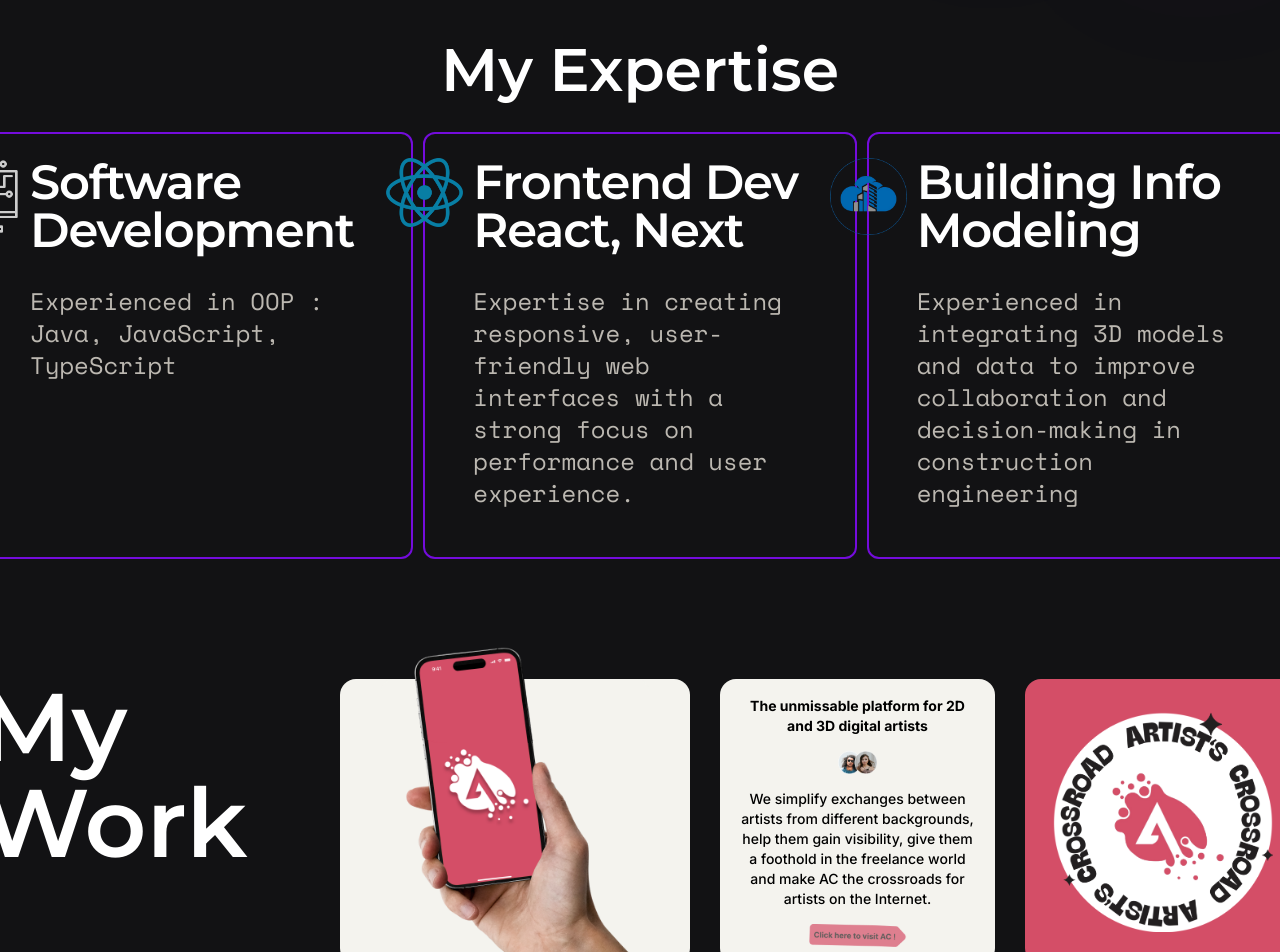
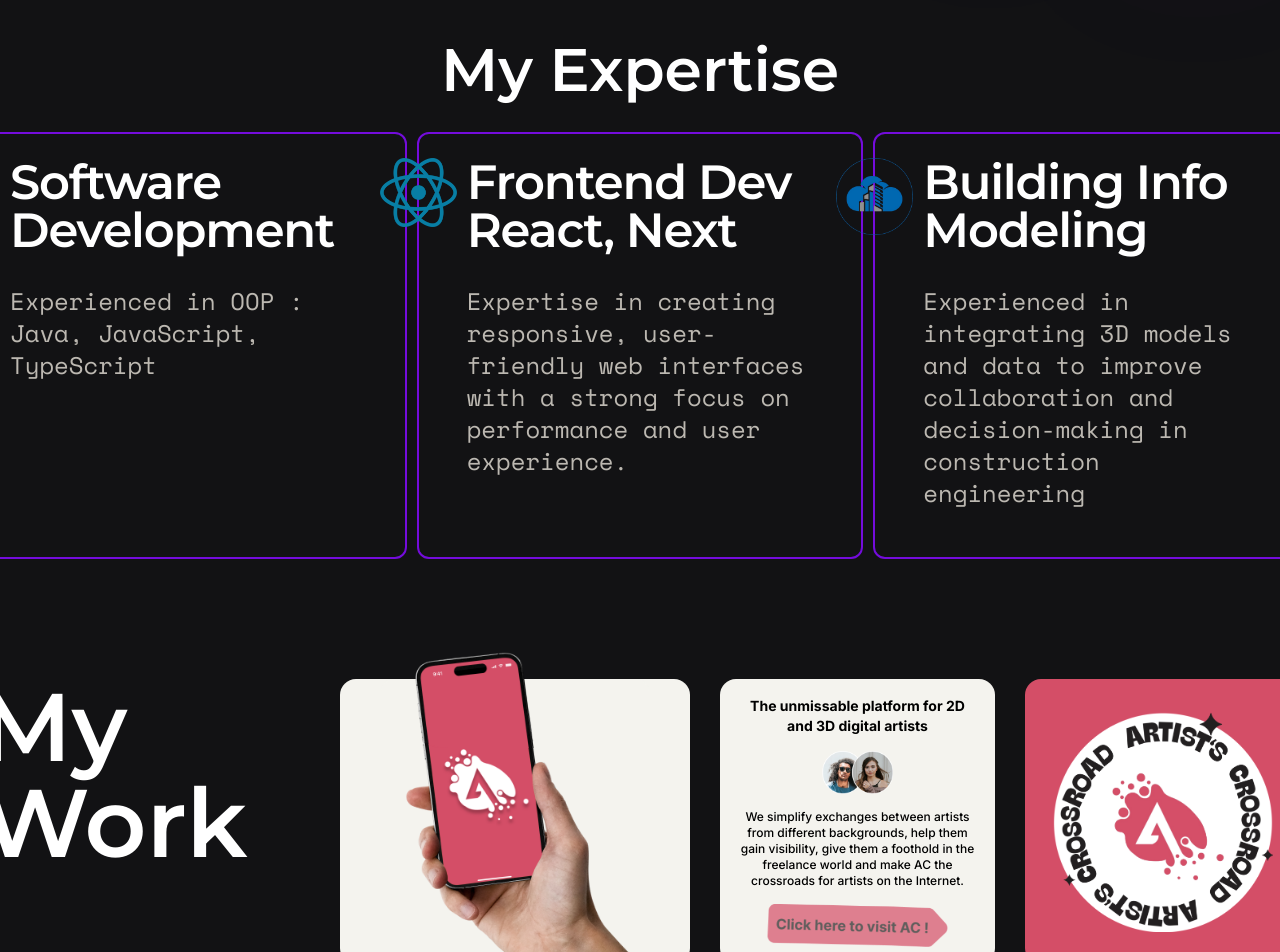
Before and after one commit to romaincochonnat/myPortfolio-frontend, a Next.js app: page / in a window 1280 px wide. Shown: the part 820-1772 px from the top of the page. Built offline with nearby package versions, Linux system fonts and the light colour scheme.

Commit message:
fixing dimensions for responsive mobile version

```diff
--- a/src/app/components/Expertise.tsx
+++ b/src/app/components/Expertise.tsx
@@ -7,7 +7,7 @@ export const Expertise: FC = () => {
     <section
       id="expertise"
       aria-labelledby="expertise-heading"
-      className="flex flex-col gap-[32px] p-[60px] items-center w-full lg:w-full overflow-x-scroll lg:overflow-x-auto"
+      className="flex flex-col gap-[32px] py-[60px] items-center w-full lg:w-full  font-main text-lg lg:text-2xl"
     >
       <h2
         id="expertise-heading"
@@ -15,12 +15,13 @@ export const Expertise: FC = () => {
       >
         My Expertise
       </h2>
-      <div className=" flex gap-[10px] w-[1100px] lg:w-full items-stretch text-white ">
-        <article className="relative w-1/3  flex flex-col gap-[31px] px-[48px] pt-[24px] pb-[48px] border-2 rounded-xl border-accent">
-          <h3 className="font-title font-semibold text-5xl  tracking-tight">
+      <div className="w-full self-start lg:self-auto overflow-x-scroll lg:overflow-x-auto">
+        <div className="flex px-10 gap-[10px] w-[1100px] lg:w-full items-stretch text-white ">
+          <article className="relative w-1/3  flex flex-col gap-[31px] lg:px-[48px] pr-[24px] pl-[48px] pt-[24px] pb-[24px] lg:pb-[48px] border-2 rounded-xl border-accent">
+            <h3 className="font-title font-semibold text-3xl lg:text-5xl  tracking-tight">
               Software Development
             </h3>
-          <p className="font-main font- text-2xl  text-[#BCB8B1]">
+            <p className="text-[#BCB8B1]">
               Experienced in OOP : Java, JavaScript, TypeScript
             </p>
             <div className="absolute top-[24px] left-[-39px]">
@@ -33,13 +34,13 @@ export const Expertise: FC = () => {
             </div>
           </article>
 
-        <article className="relative w-1/3  flex flex-col gap-[31px] px-[48px] pt-[24px] pb-[48px] border-2 rounded-xl border-accent">
-          <h3 className="font-title font-semibold text-5xl tracking-tight">
+          <article className="relative w-1/3  flex flex-col gap-[31px] lg:px-[48px] pr-[24px] pl-[48px] pt-[24px] pb-[24px] lg:pb-[48px] border-2 rounded-xl border-accent">
+            <h3 className="font-title font-semibold text-3xl lg:text-5xl tracking-tight">
               Frontend Dev React, Next
             </h3>
-          <p className="font-main font- text-2xl text-[#BCB8B1]">
-            Expertise in creating responsive, user-friendly web interfaces with
-            a strong focus on performance and user experience.
+            <p className="text-[#BCB8B1]">
+              Expertise in creating responsive, user-friendly web interfaces
+              with a strong focus on performance and user experience.
             </p>
             <div className="absolute top-[24px] left-[-39px]">
               <Image
@@ -51,11 +52,11 @@ export const Expertise: FC = () => {
             </div>
           </article>
 
-        <article className="relative w-1/3  flex flex-col gap-[31px] px-[48px] pt-[24px] pb-[48px] border-2 rounded-xl border-accent">
-          <h3 className="font-title font-semibold text-5xl tracking-tight">
+          <article className="relative w-1/3  flex flex-col gap-[31px] lg:px-[48px] pr-[24px] pl-[48px] pt-[24px] pb-[24px] lg:pb-[48px] border-2 rounded-xl border-accent">
+            <h3 className="font-title font-semibold text-3xl lg:text-5xl tracking-tight">
               Building Info Modeling
             </h3>
-          <p className="font-main font- text-2xl text-[#BCB8B1]">
+            <p className="text-[#BCB8B1]">
               Experienced in integrating 3D models and data to improve
               collaboration and decision-making in construction engineering{" "}
             </p>
@@ -69,6 +70,7 @@ export const Expertise: FC = () => {
             </div>
           </article>
         </div>
+      </div>
     </section>
   );
 };
--- a/src/app/components/Footer.tsx
+++ b/src/app/components/Footer.tsx
@@ -8,14 +8,14 @@ export const Footer: FC = () => {
       aria-labelledby="contact-heading"
       className="flex flex-col lg:flex-row font-main text-white text-base w-full lg:h-[700px]"
     >
-      <div className="w-full lg:w-[420px] h-full flex flex-col gap-[10px] pt-[30px] pl-[15px]">
+      <div className="w-full lg:w-[420px] h-full flex flex-col gap-[10px] pt-[30px] lg:pl-[15px]">
         <h2
           id="contact-heading"
-          className="font-title font-semibold text-6xl text-center h-[100px]"
+          className="font-title font-semibold text-4xl lg:text-6xl text-center lg:h-[100px]"
         >
           My Contacts
         </h2>
-        <div className="flex flex-row lg:flex-col gap-[10px] h-full">
+        <div className="flex flex-row justify-center py-7 lg:py-0 lg:justify-normal lg:flex-col gap-[10px] h-full">
           <a
             href="https://www.linkedin.com/in/romain-cochonnat-95b2a1129/"
             target="_blank"
--- a/src/app/components/Works.tsx
+++ b/src/app/components/Works.tsx
@@ -12,18 +12,21 @@ export const Works: FC = () => {
     <section
       id="works"
       aria-labelledby="works-heading"
-      className="flex flex-col gap-[30px] p-[60px] items-start w-full"
+      className="flex flex-col lg:gap-[30px] p-4 lg:p-[60px] items-start w-full"
     >
-      <article className="relative w-full h-[600px]  flex ">
-        <div className="absolute top-[-94px] left-[410px] z-10">
-          <Image
-            src="/telephoneTopAC.png"
-            alt="telephone with AC brand logo"
-            height={10}
-            width={234}
-          />
+      <article className="relative w-full h-[800px] lg:h-[600px] flex ">
+        <div className="hidden lg:block absolute w-[234px] h-[200px] top-[-110px] left-[411px] z-10">
+          <div className="relative w-full h-full">
+            <Image
+              src="/telephoneTopAC.png"
+              alt="telephone with AC brand logo"
+              fill={true}
+              sizes="(max-width: 768px) 100vw, (max-width: 1200px) 50vw, 33vw"
+              style={{ objectFit: "contain" }}
+            />
+          </div>
         </div>
-        <div className="relative grid grid-cols-2 lg:grid-cols-[330px_350px_1fr_1fr] grid-rows-4 w-full h-full gap-[30px]">
+        <div className="relative grid grid-cols-2 lg:grid-cols-[330px_350px_1fr_1fr] grid-rows-4 w-full h-full gap-2 lg:gap-[30px]">
           <h2
             id="works-heading"
             className="font-title font-semibold text-5xl lg:text-8xl text-white  row-span-1 lg:col-span-1 lg:row-span-4"
@@ -39,7 +42,7 @@ export const Works: FC = () => {
               style={{ objectFit: "contain" }}
             />
           </div>
-          <div className="flex flex-col row-span-1 lg:row-span-2 rounded-2xl bg-[#F4F3EE] font-inter font-bold text-xs lg:text-sm px-[20px] py-[17px] gap-[15px]">
+          <div className="flex flex-col justify-center row-span-1 lg:row-span-2 rounded-2xl bg-[#F4F3EE] font-inter font-bold text-[10px] lg:text-sm px-3 py-2 lg:px-[20px] lg:py-[17px] gap-1 lg:gap-[15px]">
             <p className="text-center">
               The unmissable platform for 2D and 3D digital artists
             </p>
@@ -52,7 +55,7 @@ export const Works: FC = () => {
                 style={{ objectFit: "contain" }}
               />
             </div>
-            <p className="text-center font-medium text-[10px]lg:text-xs">
+            <p className="text-center font-medium text-[8px] lg:text-xs">
               We simplify exchanges between artists from different backgrounds,
               help them gain visibility, give them a foothold in the freelance
               world and make AC the crossroads for artists on the Internet.
@@ -95,7 +98,7 @@ export const Works: FC = () => {
             </div>
           </div>
           <div className="relative row-span-2 col-span-2 rounded-2xl bg-[#F4F3EE] flex justify-center items-center">
-            <div className="relative h-full w-4/5">
+            <div className="relative h-full w-[355px] lg:w-4/5">
               <Image
                 src="/mac.png"
                 alt="Computer screen with video demo of AC plateform inside"
@@ -104,7 +107,7 @@ export const Works: FC = () => {
                 style={{ objectFit: "contain" }}
               />
             </div>
-            <div className="absolute w-[314px] top-3 right-15">
+            <div className="absolute top-20 w-[280px] lg:w-[314px]  lg:top-3 lg:right-15">
               <video
                 src="/videoAC.mp4"
                 autoPlay
@@ -134,14 +137,14 @@ export const Works: FC = () => {
         </div>
       </article>
       <article className="flex h-[100px] items-center">
-        <h3 className="font-title font-semibold text-3xl lg:text-5xl text-white py-[30px] inline-block">
+        <h3 className="font-title font-semibold text-2xl lg:text-5xl text-white py-[30px] inline-block">
           More To Come
         </h3>
-        <div className="h-full w-36 flex justify-center items-center">
+        <div className="h-full w-20 lg:w-36 flex justify-center items-center">
           <div className="relative">
             <Lottie
               animationData={ellipsisData}
-              className="w-[600px]"
+              className="w-[300px] lg:w-[600px]"
               loop={true}
             />
           </div>
```
Also changed, not shown: src/app/components/Experience.tsx (+6 -6 lines). Lines whose indentation alone changed are shown as unchanged.
